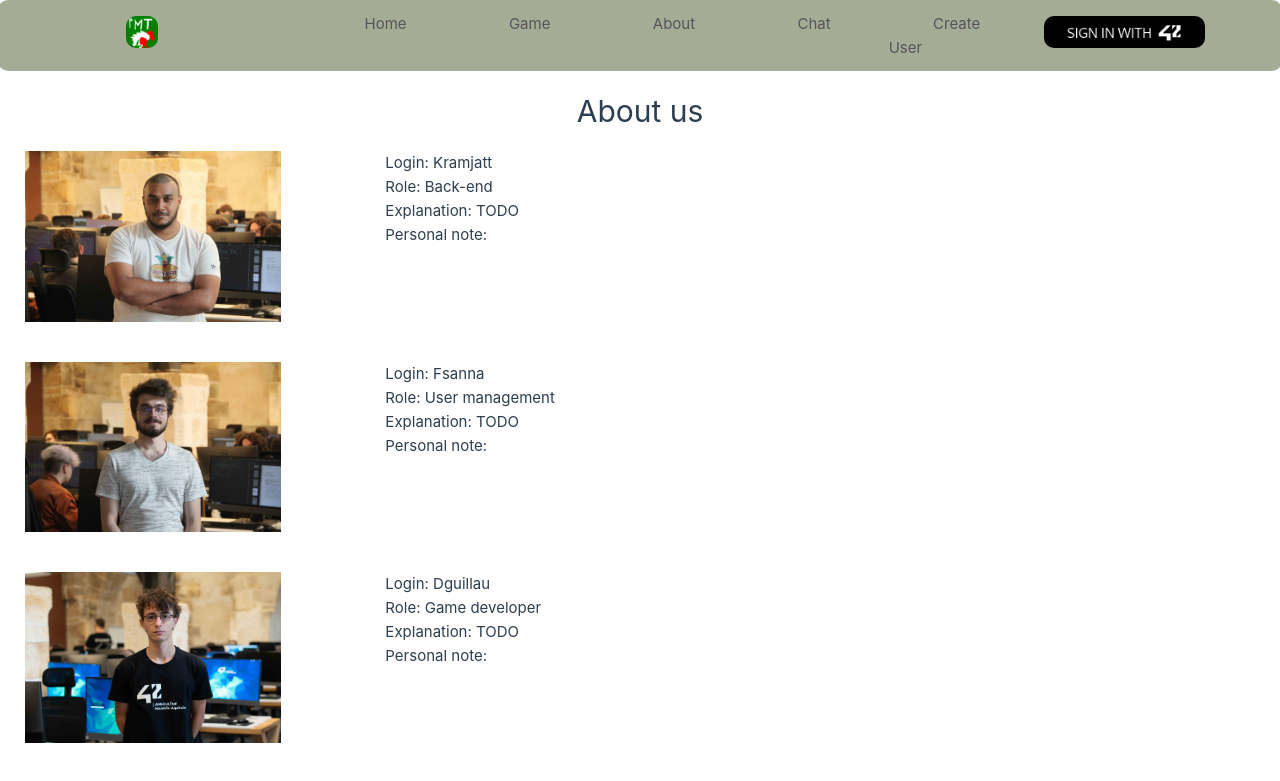
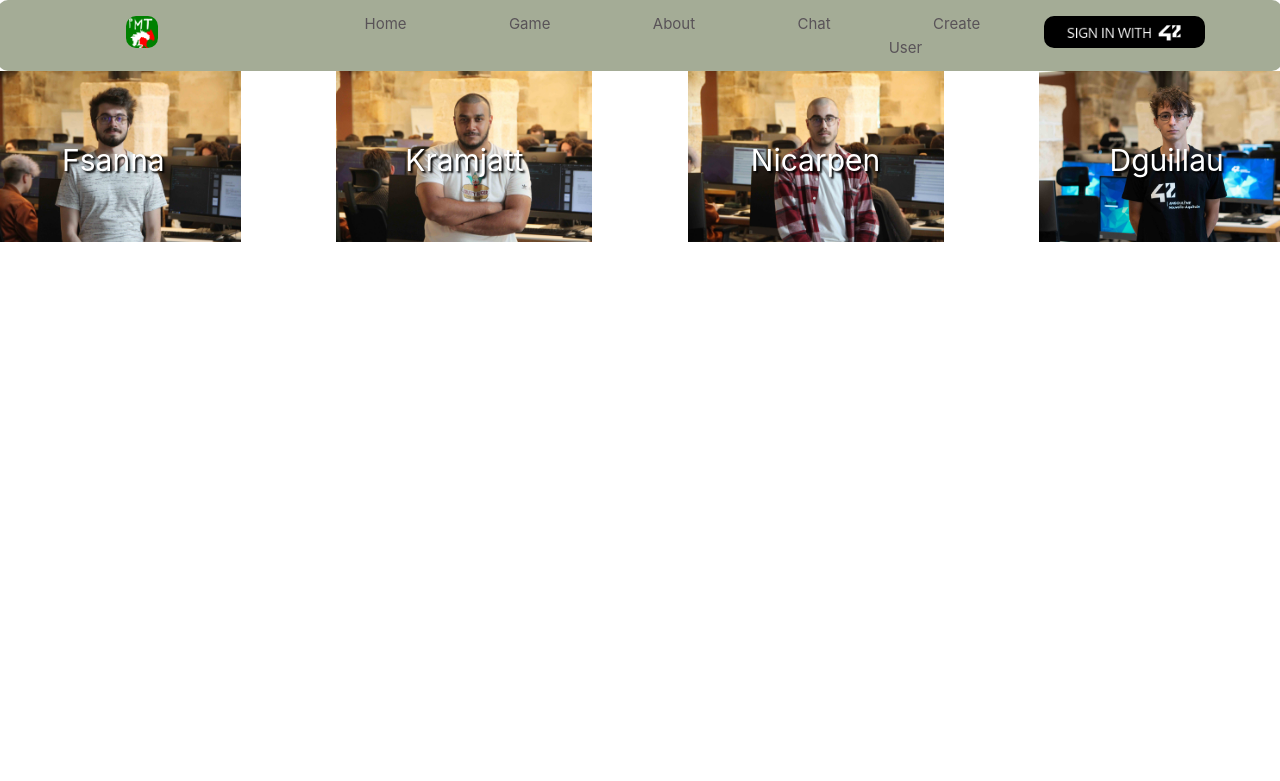
Before and after one commit to Rart3x/42-transcendence, a Vue app in the folder srcs/requirements/front/: page /about in a window 1280 px wide. Shown: the top 781 px of the page. Built offline with nearby package versions, Linux system fonts and the light colour scheme.

Commit message:
About modified

```diff
--- a/srcs/requirements/front/src/components/About.vue
+++ b/srcs/requirements/front/src/components/About.vue
@@ -1,102 +1,90 @@
 <script setup></script>
 
 <template>
-  <h1 class="item">About us</h1>
-  <div class="container">
-    <ol class="list_container">
-      <img src="@/components/images/kramjatt.jpg" class="profile_picture" />
-      <ul class="information">
-        <li>
-          <p>Login: Kramjatt</p>
-        </li>
-        <li>
-          <p>Role: Back-end</p>
-        </li>
-        <li>
-          <p>Explanation: TODO</p>
-        </li>
-        <li>
-          <p>Personal note:</p>
-        </li>
-      </ul>
-    </ol>
-    <ol class="list_container">
-      <img src="@/components/images/fsanna.jpg" class="profile_picture" />
-      <ul class="information">
-        <li>
-          <p>Login: Fsanna</p>
-        </li>
-        <li>
-          <p>Role: User management</p>
-        </li>
-        <li>
-          <p>Explanation: TODO</p>
-        </li>
-        <li>
-          <p>Personal note:</p>
-        </li>
-      </ul>
-    </ol>
-    <ol class="list_container">
-      <img src="@/components/images/dguillau.jpg" class="profile_picture" />
-      <ul class="information">
-        <li>
-          <p>Login: Dguillau</p>
-        </li>
-        <li>
-          <p>Role: Game developer</p>
-        </li>
-        <li>
-          <p>Explanation: TODO</p>
-        </li>
-        <li>
-          <p>Personal note:</p>
-        </li>
-      </ul>
-    </ol>
-    <ol class="list_container">
-      <img src="@/components/images/nicarpen.jpg" class="profile_picture" />
-      <ul class="information">
-        <li>
-          <p>Login: Nicarpen</p>
-        </li>
-        <li>
-          <p>Role: Front-end</p>
-        </li>
-        <li>
-          <p>Explanation: TODO</p>
-        </li>
-        <li>
-          <p>Personal note:</p>
-        </li>
-      </ul>
-    </ol>
+  <div class="profile_pictures_container">
+    <div class="profile_picture">
+      <img class="image" src="@/components/images/fsanna.jpg"/>
+      <div class="normal">
+        <div class="text">Fsanna</div>
+      </div>
+      <div class="hover">
+        <div class="text">Barman</div>
+      </div>
+    </div>
+    <div class="profile_picture">
+      <img class="image" src="@/components/images/kramjatt.jpg"/>
+      <div class="normal">
+        <div class="text">Kramjatt</div>
+      </div>
+      <div class="hover">
+        <div class="text">Responsable Frigo</div>
+      </div>
+    </div>
+    <div class="profile_picture">
+      <img class="image" src="@/components/images/nicarpen.jpg"/>
+      <div class="normal">
+        <div class="text">Nicarpen</div>
+      </div>
+      <div class="hover">
+        <div class="text">PL sur Dofus</div>
+      </div>
+    </div>
+    <div class="profile_picture">
+      <img class="image" src="@/components/images/dguillau.jpg"/>
+      <div class="normal">
+        <div class="text">Dguillau</div>
+      </div>
+      <div class="hover">
+        <div class="text">Dev jeu qui sait pas ce qu'il fait</div>
+      </div>
+    </div>
   </div>
 </template>
 
 <style scoped>
-.item {
+.profile_pictures_container {
   display: flex;
-  justify-content: center;
+  justify-content: space-between;
   align-items: center;
-  padding: 2vh;
+}
+.profile_picture {
+  position: relative;
+  width: 20vw;
+}
+.profile_picture .image {
+  width: 100%;
+}
+.profile_picture .text {
+  color: #fff;
+  font-size: 30px;
+  line-height: 1.5em;
+  text-shadow: 2px 2px 2px #000;
+  text-align: center;
+  position: absolute;
+  top: 50%;
+  left: 50%;
+  transform: translate(-50%, -50%);
+  width: 100%;
+}
+.profile_picture .hover {
+  position: absolute;
+  top: 0;
+  height: 100%;
+  width: 100%;
+  opacity: 0;
+  transition: .5s ease;
+}
+.profile_picture:hover .hover {
+  opacity: 1;
 }
 
-.container {
-  display: flex;
-  flex-direction: column;
-  gap: 5vh;
+.profile_picture .normal {
+  transition: .5s ease;
 }
-
-.list_container {
-  display: flex;
-  gap: 5vw;
+.profile_picture:hover .normal {
+  opacity: 0;
 }
-
-.profile_picture {
-  width: 20vw;
-}
-.information {
-  list-style-type: none;
+.profile_picture .hover {
+  background-color: rgba(0,0,0,0.5);
 }
 </style>
```
